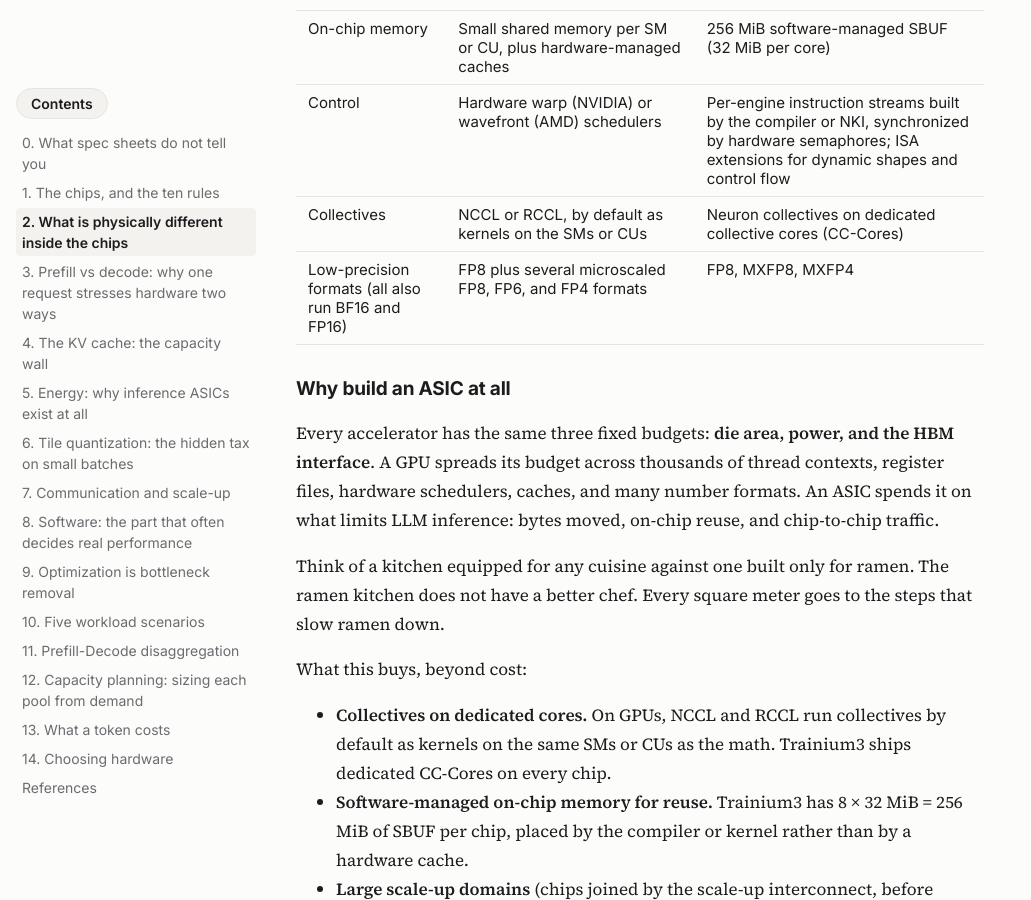
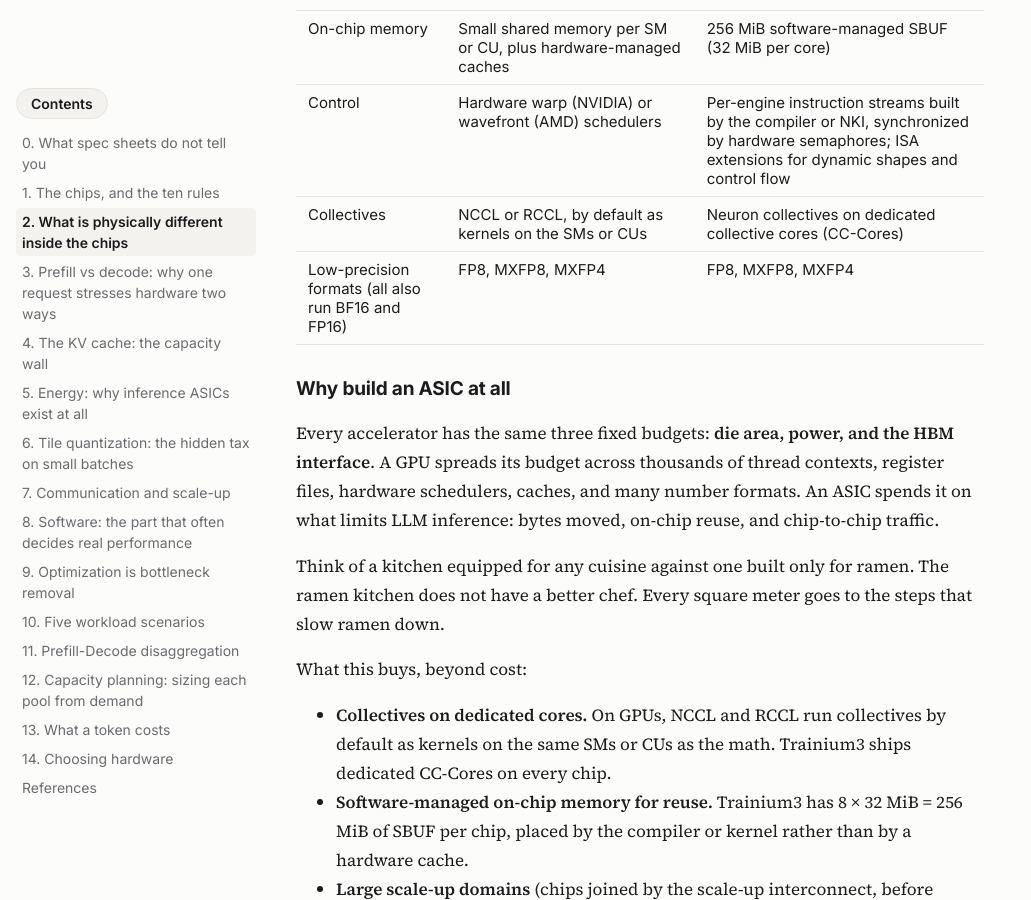
Before and after one commit to bananighosh/bananighosh.github.io, a Jekyll site: the page built from _posts/2026-11-16-flops-are-not-tokens.md, in a window 1280 px wide and 900 px high, scrolled down 3487 px. Shown: the whole window, without its empty margins (0-1031 px from the left). Built offline with Jekyll 4.4.1, drawn with Linux system fonts in a browser that asks for light colours.

Commit message:
Formats row: list only the formats Trainium3 supports
Co-Authored-By: Claude Opus 5.5 <noreply@anthropic.com>
Claude-Session: https://claude.ai/code/session_01K2HJxVUv7i1duGErniTfDd

```diff
--- a/_posts/2026-11-16-flops-are-not-tokens.md
+++ b/_posts/2026-11-16-flops-are-not-tokens.md
@@ -83,7 +83,7 @@ Trainium3 moves data from HBM into SBUF with explicit DMA instead of a hardware
 | On-chip memory | Small shared memory per SM or CU, plus hardware-managed caches | 256 MiB software-managed SBUF (32 MiB per core) |
 | Control | Hardware warp (NVIDIA) or wavefront (AMD) schedulers | Per-engine instruction streams built by the compiler or NKI, synchronized by hardware semaphores; ISA extensions for dynamic shapes and control flow |
 | Collectives | NCCL or RCCL, by default as kernels on the SMs or CUs | Neuron collectives on dedicated collective cores (CC-Cores) |
-| Low-precision formats (all also run BF16 and FP16) | FP8 plus several microscaled FP8, FP6, and FP4 formats | FP8, MXFP8, MXFP4 |
+| Low-precision formats (all also run BF16 and FP16) | FP8, MXFP8, MXFP4 | FP8, MXFP8, MXFP4 |
 
 ### Why build an ASIC at all
 
```
